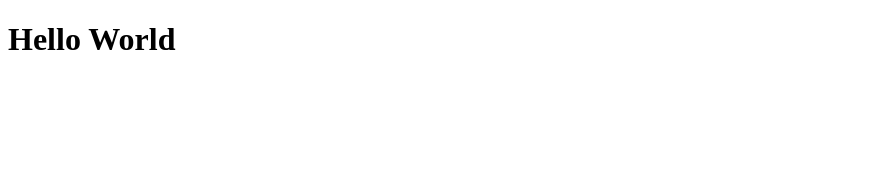
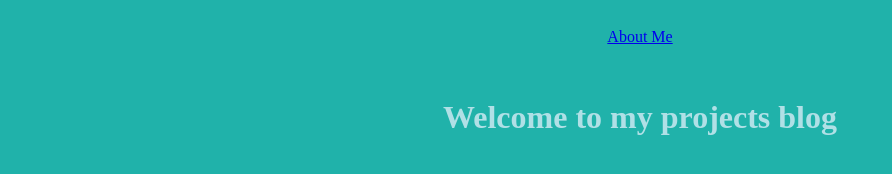
Before and after one commit to cybot810327/blog, a plain HTML site: page index.html in a window 1280 px wide. Shown: the whole page, without its empty margins (0-892 px from the left). Drawn offline with Linux system fonts and the light colour scheme.

Commit message:
Add files via upload

```diff
--- a/index.html
+++ b/index.html
@@ -2,9 +2,17 @@
 
 <html>
 <head>
-	<title>Test Webpage</title>
+	<link rel="stylesheet" href="master.css">
+	<title>Welcome</title>
+
 </head>
 <body>
-	<h1>Hello World</h1>
+	<div id="div_links">
+		<a href="about_myself.html">About Me</a>
+	</div>
+	<div id="div_header">
+		<h1>Welcome to my projects blog</h1>
+	</div>
+	<h1></h1>
 </body>
 </html>
--- /dev/null
+++ b/master.css
@@ -0,0 +1,23 @@
+body
+{
+    background-color: lightseagreen
+}
+
+h1
+{
+    color: powderblue;
+}
+
+#div_links
+{
+    padding-top: 20px;
+    width:100%;
+    height: 50px;
+    display: inline-block;
+    text-align: center;
+}
+
+#div_header
+{
+    text-align: center;
+}
```
Also changed, not shown: about_myself.html (added, +17 -0 lines).
